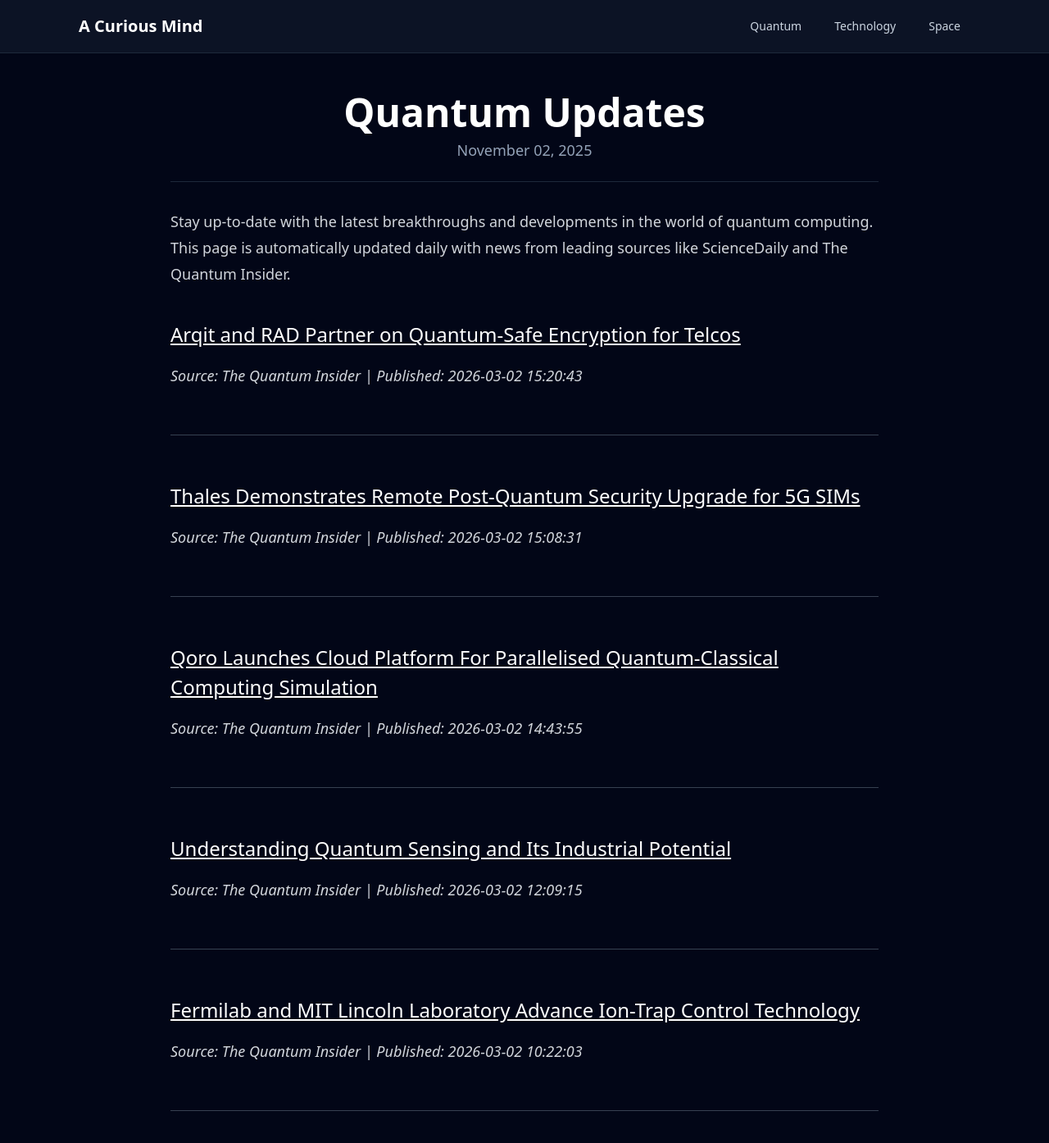
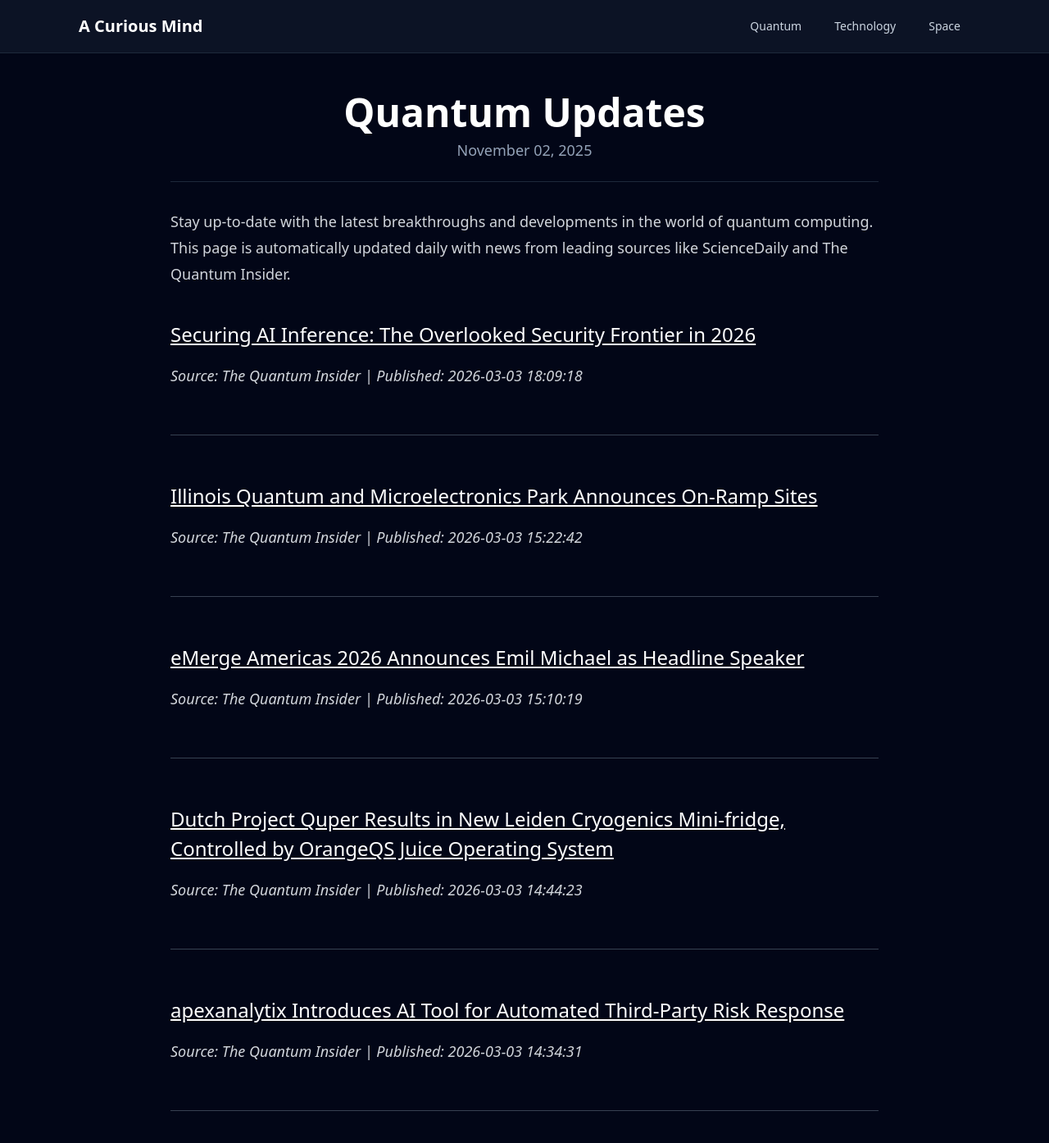
Before and after one commit to onehl7/onehl7.github.io, a Jekyll site: the page built from _posts/2025-11-02-quantum-updates.md, in a window 1280 px wide and 1400 px high. Shown: the top 1394 px of the window at 82% size. Built offline with Jekyll 4.4.1, drawn with Linux system fonts in a browser that asks for light colours; nearby versions of some CDN libraries.

Commit message:
Update quantum news data

```diff
--- a/_data/quantum_news.json
+++ b/_data/quantum_news.json
@@ -1,33 +1,33 @@
 [
   {
     "source": "The Quantum Insider",
-    "title": "Arqit and RAD Partner on Quantum-Safe Encryption for Telcos",
-    "link": "https://thequantuminsider.com/2026/03/02/arqit-rad-quantum-safe-telco-partnership/",
-    "published": "2026-03-02 15:20:43"
+    "title": "Securing AI Inference: The Overlooked Security Frontier in 2026",
+    "link": "https://thequantuminsider.com/2026/03/03/securing-ai-inference-the-overlooked-security-frontier-in-2026/",
+    "published": "2026-03-03 18:09:18"
   },
   {
     "source": "The Quantum Insider",
-    "title": "Thales Demonstrates Remote Post-Quantum Security Upgrade for 5G SIMs",
-    "link": "https://thequantuminsider.com/2026/03/02/thales-remote-post-quantum-5g-sim-upgrade/",
-    "published": "2026-03-02 15:08:31"
+    "title": "Illinois Quantum and Microelectronics Park Announces On-Ramp Sites",
+    "link": "https://thequantuminsider.com/2026/03/03/illinois-quantum-microelectronics-park-on-ramp-locations/",
+    "published": "2026-03-03 15:22:42"
   },
   {
     "source": "The Quantum Insider",
-    "title": "Qoro Launches Cloud Platform For Parallelised Quantum-Classical Computing Simulation",
-    "link": "https://thequantuminsider.com/2026/03/02/qoro-launches-cloud-platform-for-parallelised-quantum-classical-computing-simulation/",
-    "published": "2026-03-02 14:43:55"
+    "title": "eMerge Americas 2026 Announces Emil Michael as Headline Speaker",
+    "link": "https://thequantuminsider.com/2026/03/03/emil-michael-keynote-emerge-2026/",
+    "published": "2026-03-03 15:10:19"
   },
   {
     "source": "The Quantum Insider",
-    "title": "Understanding Quantum Sensing and Its Industrial Potential",
-    "link": "https://thequantuminsider.com/2026/03/02/understanding-quantum-sensing-industrial-potential/",
-    "published": "2026-03-02 12:09:15"
+    "title": "Dutch Project Quper Results in New Leiden Cryogenics Mini-fridge, Controlled by OrangeQS Juice Operating System",
+    "link": "https://thequantuminsider.com/2026/03/03/quper-leiden-cryogenics-mini-fridge-orangeqs-juice-os/",
+    "published": "2026-03-03 14:44:23"
   },
   {
     "source": "The Quantum Insider",
-    "title": "Fermilab and MIT Lincoln Laboratory Advance Ion-Trap Control Technology",
-    "link": "https://thequantuminsider.com/2026/03/02/fermilab-mit-ion-trap-control-tech/",
-    "published": "2026-03-02 10:22:03"
+    "title": "apexanalytix Introduces AI Tool for Automated Third-Party Risk Response",
+    "link": "https://thequantuminsider.com/2026/03/03/apexanalytix-ai-third-party-risk-response/",
+    "published": "2026-03-03 14:34:31"
   },
   {
     "source": "ScienceDaily (Quantum Computing)",
```
